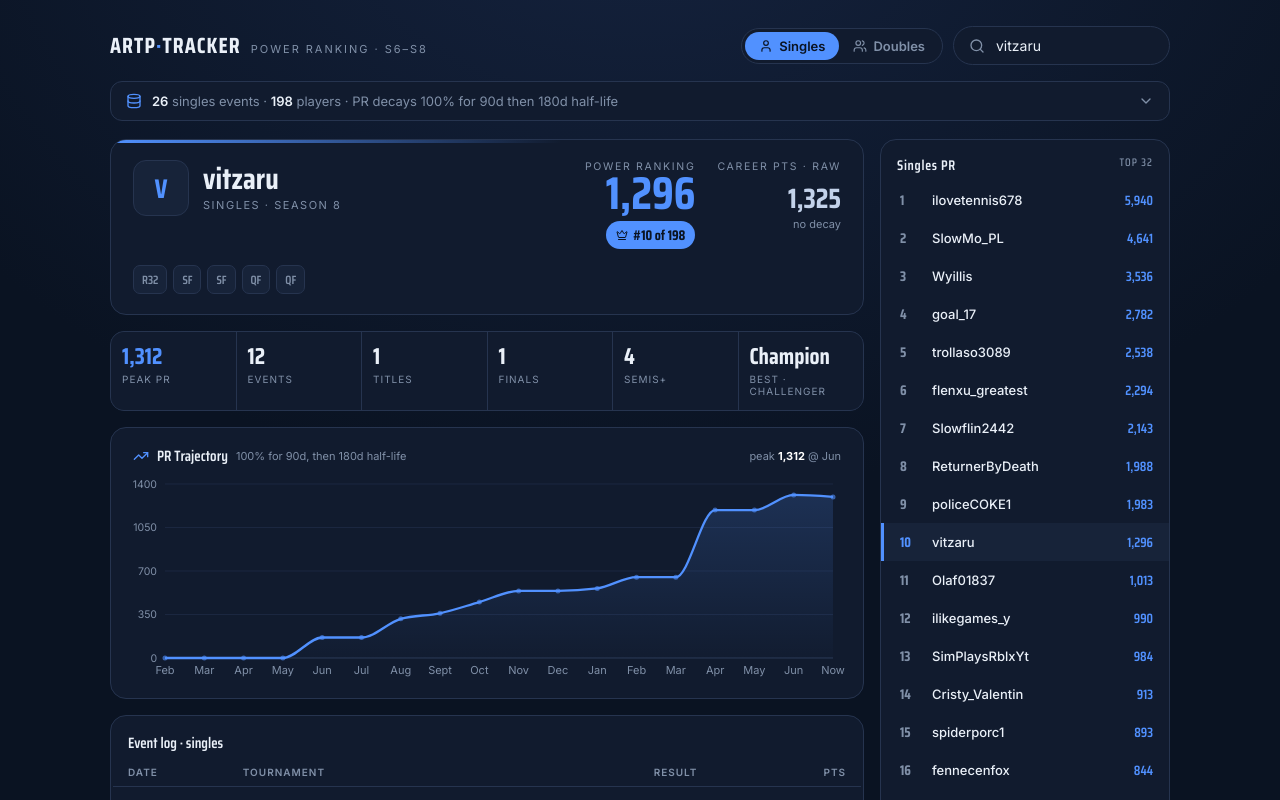
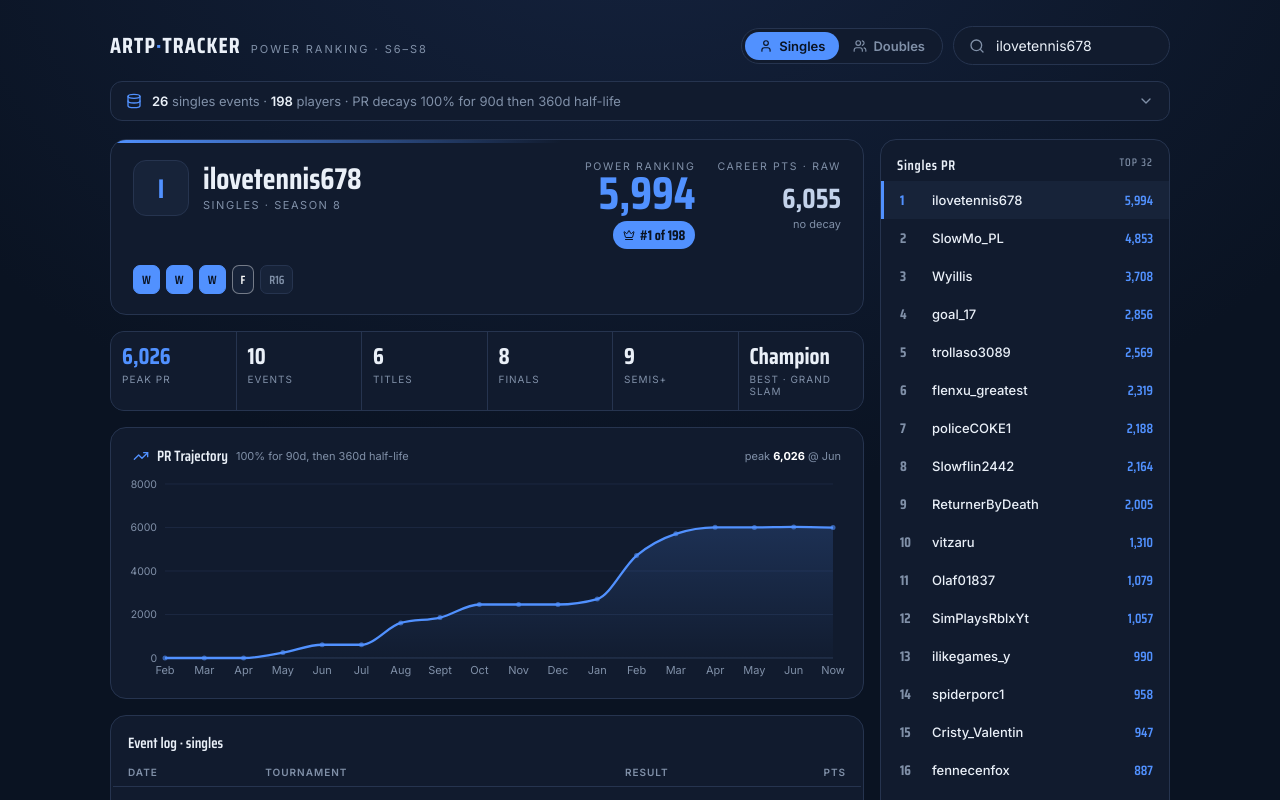
Before and after one commit to pufcjoe/artp-tracker, a React (Vite) app: page / in a window 1280 px wide. Shown: the top 800 px of the page. Built offline with nearby package versions, Linux system fonts and the light colour scheme.

Commit message:
Modify decay half-life and default user settings
Updated decay half-life from 180 days to 360 days and changed default user query and active state.

```diff
--- a/src/App.jsx
+++ b/src/App.jsx
@@ -7,7 +7,7 @@ import { Search, User, Users, Database, ChevronDown, TrendingUp, Crown } from "l
 /* ================================================================== *
  *  PR = decayed strength rating from real S8 placements.
  *  Per-result value uses the official ARTP point table; PR then
- *  decays continuously: 100% for 90 days, then a 180-day half-life.
+ *  decays continuously: 100% for 90 days, then a 360-day half-life.
  *  (Official ladder is separate: 26-week cliff for singles, season
  *   reset for doubles — not recomputed here, per request.)
  * ================================================================== */
@@ -1228,9 +1228,9 @@ function PRTip({ active, payload }) {
 
 export default function ARTPTracker() {
   const [mode, setMode] = useState("S");
-  const [hl, setHl] = useState(180);
-  const [query, setQuery] = useState("vitzaru");
-  const [active, setActive] = useState("vitzaru");
+  const [hl, setHl] = useState(360);
+  const [query, setQuery] = useState("ilovetennis678");
+  const [active, setActive] = useState("ilovetennis678");
   const [showImport, setShowImport] = useState(false);
   const [draft, setDraft] = useState(DEFAULT_DATA.trim());
   const [src, setSrc] = useState(DEFAULT_DATA);
```
